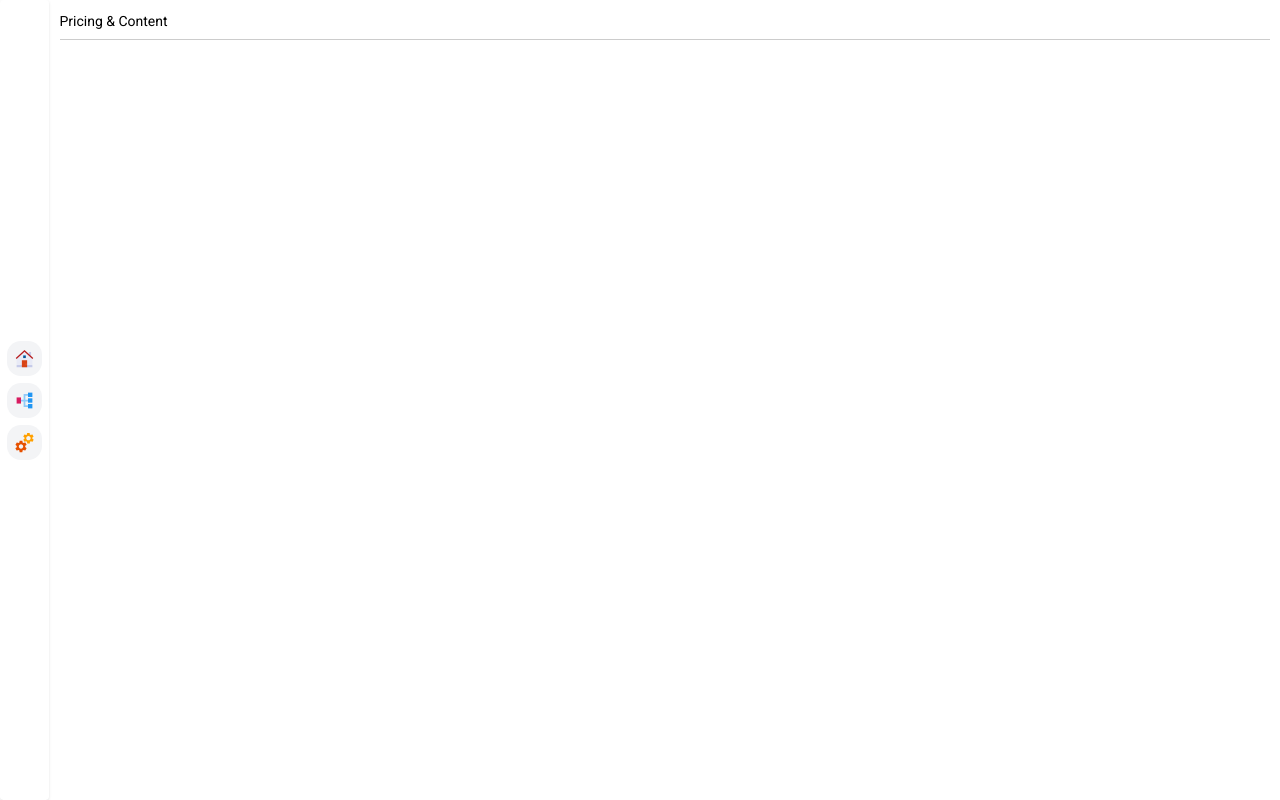
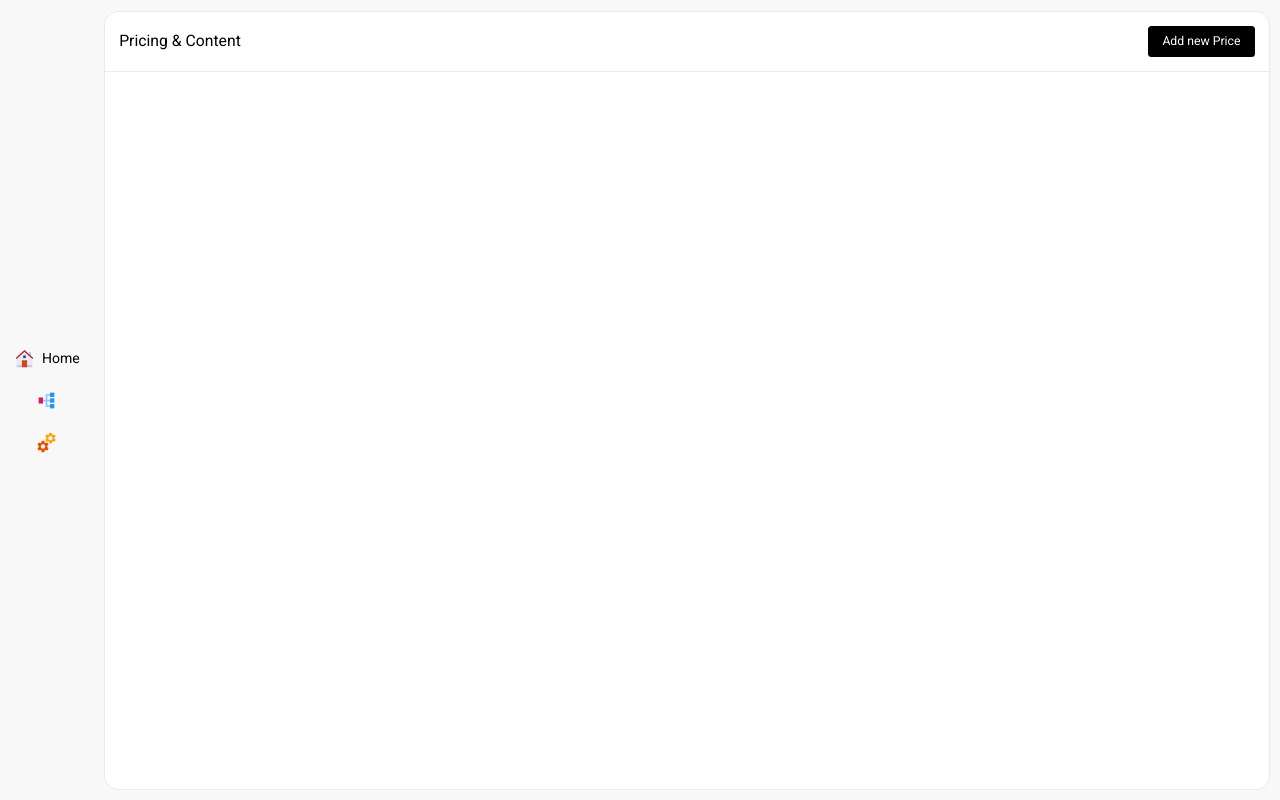
Before and after one commit to Jitender-attri-dev3/memorique-super-admin, a React (Vite) app: page /content in a window 1280 px wide. Built offline with nearby package versions, Linux system fonts and the light colour scheme.

Commit message:
super admin dashboard main styling

```diff
--- a/src/App.css
+++ b/src/App.css
@@ -5,13 +5,14 @@
 /* Define the Roboto font in the theme */
 @theme {
   --font-roboto: "Roboto", sans-serif;
-  --border: #ccc;
+  --border: #eaeaea;
 }
 
 @layer base {
     html {
     font-family: "Roboto", sans-serif;
-    font-size: 14px
+    font-size: 14px;
+    background-color: #f8f8f8;
   }
   [class*="border"] {
     border-color: var(--border);
--- a/src/components/MainContainer.tsx
+++ b/src/components/MainContainer.tsx
@@ -7,15 +7,16 @@ import { Outlet } from "react-router";
 const MainContainer = () => {
   return (
     <div className="flex h-screen">
-      <div className=" rounded bg-white p-2 shadow">
+      <div className="p-2">
         <div className="flex items-center h-[100%] flex-col justify-center gap-2">
-          <button className="p-2 bg-gray-100 rounded-2xl">
+          <button className="p-2 rounded-2xl flex items-center gap-2">
             <FcHome className="text-2xl" />
+            Home
           </button>
-          <button className="p-2 bg-gray-100 rounded-2xl">
+          <button className="p-2 rounded-2xl">
             <FcParallelTasks className="text-2xl" />
           </button>
-          <button className="p-2 bg-gray-100 rounded-2xl">
+          <button className="p-2 rounded-2xl">
             <FcServices className="text-2xl" />
           </button>
         </div>
--- a/src/pages/content/Content.tsx
+++ b/src/pages/content/Content.tsx
@@ -1,9 +1,22 @@
-import React from "react";
-
 const Content = () => {
   return (
-    <div className="p-3">
-      <h5 className="border-b pb-2"> Pricing & Content</h5>
+    <div
+      style={{
+        height: "calc(100vh - calc(var(--spacing) * 6))",
+      }}
+      className=" bg-white m-3 border  h-screen rounded-2xl flex flex-col"
+    >
+      <div className="border-b p-4">
+        <div className="flex justify-between items-center">
+          <h4 className="text-lg">Pricing & Content</h4>
+          <button className="bg-black text-white py-2 px-4 rounded text-sm">
+            Add new Price
+          </button>
+        </div>
+      </div>
+      <div className="grow"></div>
+
+      <div>{/* bottom content */}</div>
     </div>
   );
 };
```
